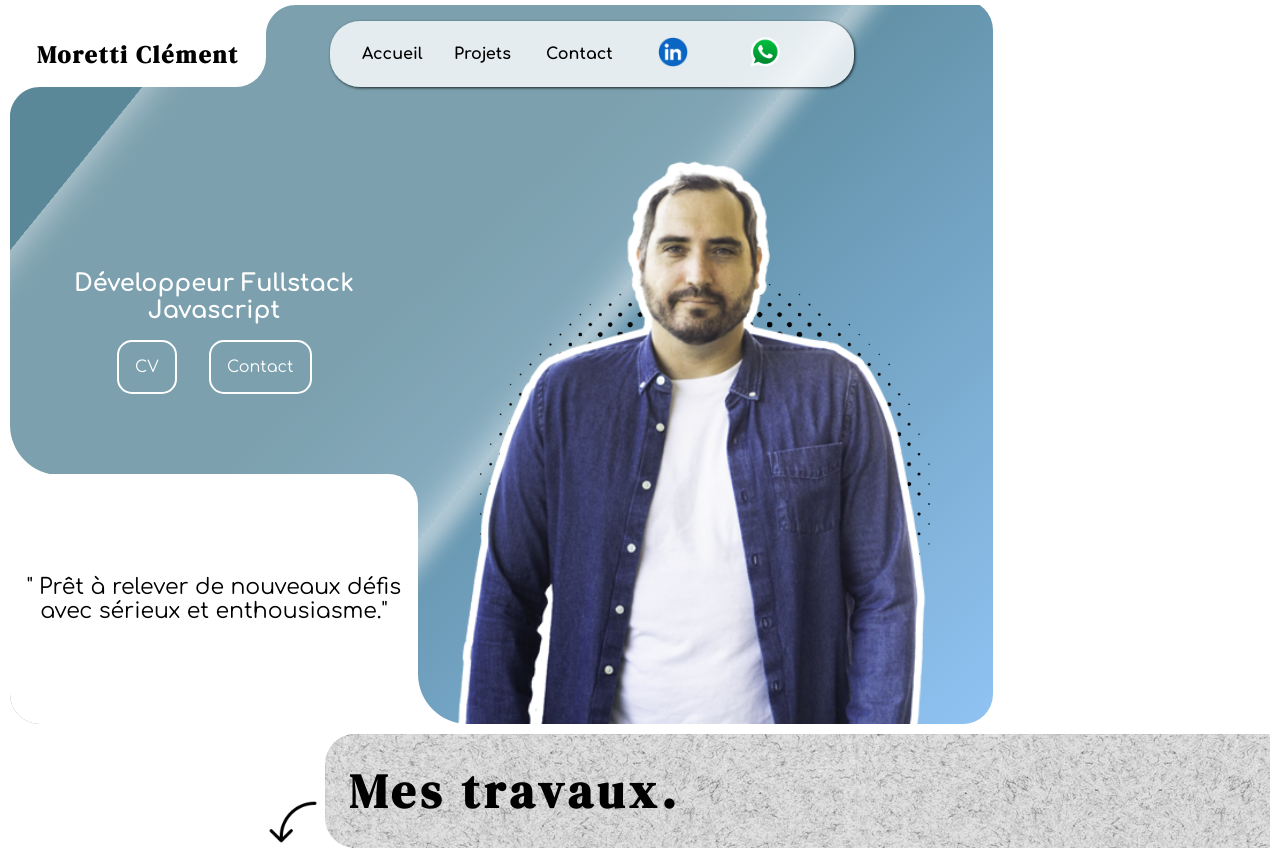
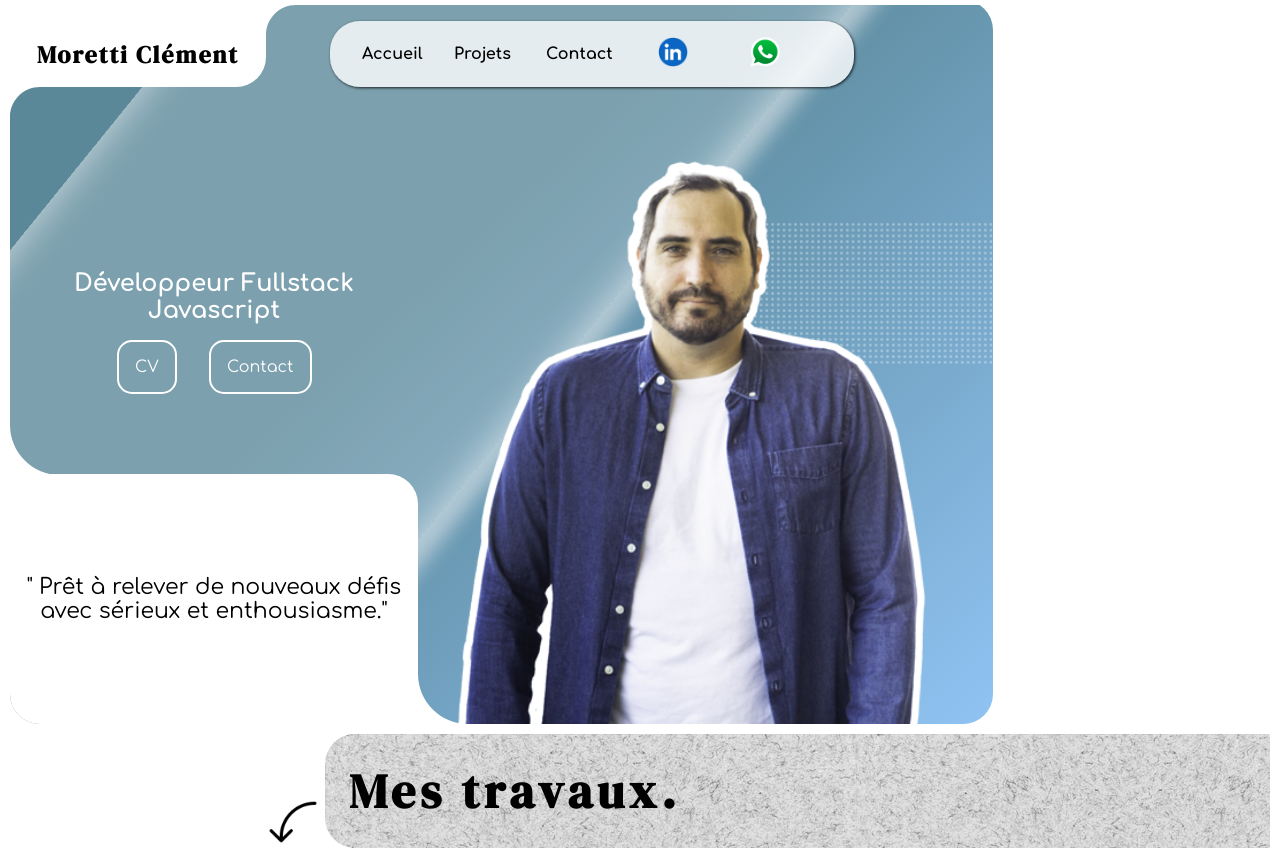
Before and after one commit to daddykoala/myPortfolio-nextJS, a Next.js app in the folder portfolio-next/: page / in a window 1280 px wide. Shown: the top 850 px of the page. Built offline with nearby package versions, Linux system fonts and the light colour scheme; grey boxes are pictures that could not be loaded.

Commit message:
modif css

```diff
--- a/portfolio-next/component/about/about.js
+++ b/portfolio-next/component/about/about.js
@@ -11,6 +11,7 @@ import ME from "../../public/png/imageprofil.png";
 import MESMALL from "../../public/png/mesmall1.png";
 import INSTA from "../../public/png/halftone.png";
 import Corner from "../design/corner";
+import AboutPattern1 from "../design/pattern";
 
 function About() {
   //leger parallax lorsqu'on scroole sur page je modifie selon la couche la vitesse de defilement.
@@ -76,14 +77,7 @@ function About() {
                 width={350}
                 height={350}
               />
-
-              <Image
-                className={styles.about__profil__parallax2}
-                src={INSTA}
-                alt="insta"
-                width={screenWidth > 1024 ? 450 : 350}
-                height={screenWidth > 1024 ? 450 : 350}
-              />
+              <AboutPattern1 className={styles.about__profil__parallax2} />
             </div>
           ) : null}
         </div>
@@ -112,14 +106,7 @@ function About() {
             width={screenWidth > 1024 ? 575 : 400}
             height={screenWidth > 1024 ? 575 : 400}
           />
-
-          <Image
-            className={styles.about__profil__parallax2}
-            src={INSTA}
-            alt="insta"
-            width={screenWidth > 1024 ? 450 : 350}
-            height={screenWidth > 1024 ? 450 : 350}
-          />
+          <AboutPattern1 className={styles.about__profil__parallax2} />
         </div>
       ) : null}
     </section>
--- a/portfolio-next/component/design/corner.js
+++ b/portfolio-next/component/design/corner.js
@@ -1,5 +1,5 @@
 import React from 'react'
-import { useSelector } from 'react-redux'
+
 
 
 
--- /dev/null
+++ b/portfolio-next/component/design/pattern.js
@@ -0,0 +1,44 @@
+import React from "react";
+
+export default function aboutPattern1({ className }) {
+  return (
+    <svg
+      className={className}
+      id="10015.io"
+      viewBox="0 0 1000 500"
+      xmlns="http://www.w3.org/2000/svg"
+    >
+      <defs>
+        <pattern
+          id="svg-pattern"
+          x="0"
+          y="0"
+          width="20"
+          height="20"
+          patternUnits="userSpaceOnUse"
+          patternTransform="translate(10, 10) rotate(0) skewX(0)"
+        >
+          <svg width="10" height="10" viewBox="0 0 100 100">
+            <g fill="#ffffff81" opacity="0.7">
+              <circle cx="50" cy="50" r="50"></circle>
+            </g>
+          </svg>
+        </pattern>
+      </defs>
+      <rect
+        x="0"
+        y="0"
+        width="100%"
+        height="100%"
+        fill="rgba(139, 70, 250, 0)"
+      ></rect>
+      <rect
+        x="0"
+        y="0"
+        width="100%"
+        height="100%"
+        fill="url(#svg-pattern)"
+      ></rect>
+    </svg>
+  );
+}
--- a/portfolio-next/src/styles/about.module.scss
+++ b/portfolio-next/src/styles/about.module.scss
@@ -1,9 +1,6 @@
 @use "./vars.scss" as vars;
 
-
-
-
-.container__about{
+.container__about {
   display: grid;
   grid-template-columns: 1fr 1fr;
 
@@ -16,7 +13,7 @@
   border-radius: vars.$border-radius;
   padding-top: 110px;
   position: relative;
-    &__background{
+  &__background {
     position: absolute;
     width: 1500px;
     height: 500px;
@@ -24,23 +21,24 @@
     transform: rotateZ(309deg);
     top: 0px;
     left: -428px;
-        box-shadow: 3px 18px 19px rgba(248, 248, 248, 0.521), inset 0em 0 2.4em rgba(255, 255, 255, 0.623);
+    box-shadow: 3px 18px 19px rgba(248, 248, 248, 0.521),
+      inset 0em 0 2.4em rgba(255, 255, 255, 0.623);
     z-index: 0;
   }
 }
-.about{
+.about {
   color: vars.$color-primary;
   display: flex;
   flex-direction: column;
   justify-content: space-between;
   margin-top: 10rem;
-    &__background{
-        position:absolute;
+  &__background {
+    position: absolute;
     width: 50%;
     height: 100%;
     background-color: black;
   }
-    &__motivation{
+  &__motivation {
     display: flex;
     align-items: center;
     background-color: white;
@@ -48,11 +46,10 @@
     border-radius: 0 vars.$border-radius 0 0;
     height: 250px;
     font-size: 22px;
-        padding:1rem;
+    padding: 1rem;
     position: relative;
     z-index: 54;
     margin-top: 5rem;
-
   }
   &__cornereffectLeft1 {
     display: block;
@@ -60,8 +57,7 @@
     height: auto;
     top: -49px;
     left: 0px;
-        position: absolute
-        ;
+    position: absolute;
     z-index: 50;
 
     transform: rotate(-90deg);
@@ -76,109 +72,94 @@
     transform: rotate(-90deg);
     z-index: 54;
   }
-    &__desc{
+  &__desc {
     margin-bottom: 1rem;
     transform: rotate(0deg);
   }
-    &__button{
+  &__button {
     display: flex;
     gap: 2rem;
     justify-content: center;
-        position: relative
-        ;
+    position: relative;
     z-index: 1;
     transition: vars.$transition-hover;
 
-        &__style{
+    &__style {
       border: solid 2px vars.$color-primary;
       padding: 1rem;
       border-radius: vars.$border-radius-button;
       // transition: transform vars.$transition-hover;
 
-            animation: slideout 0.5s forwards; }
+      animation: slideout 0.5s forwards;
     }
-    &__button__style:hover{
-        // transform: scale(1.1);
+  }
+  &__button__style:hover {
     animation: slidein 0.3s forwards;
   }
   @keyframes slidein {
     from {
-            box-shadow: 0px 0px  vars.$color-about-bs, inset 0px 0px 0em vars.$color-about-bsinset;
+      box-shadow: 0px 0px vars.$color-about-bs,
+        inset 0px 0px 0em vars.$color-about-bsinset;
       transform: scale(1);
     }
 
     to {
-            box-shadow: -11px 15px vars.$color-about-bs, inset 3px -3px 0em vars.$color-about-bsinset;
+      box-shadow: -11px 15px vars.$color-about-bs,
+        inset 3px -3px 0em vars.$color-about-bsinset;
       transform: scale(1.1);
     }
   }
 
   @keyframes slideout {
     from {
-          box-shadow: -11px 15px vars.$color-about-bs, inset 3px -3px 0em vars.$color-about-bsinset;
+      box-shadow: -11px 15px vars.$color-about-bs,
+        inset 3px -3px 0em vars.$color-about-bsinset;
       transform: scale(1.1);
     }
     to {
-          box-shadow: 0px 0px 0px 0px vars.$color-about-bs, 0em 0em 0em 0em vars.$color-about-bsinset;
+      box-shadow: 0px 0px 0px 0px vars.$color-about-bs,
+        0em 0em 0em 0em vars.$color-about-bsinset;
       transform: scale(1);
     }
   }
 
-    // @keyframes initialShadow {
-    //     to {
-    //         box-shadow: 0px 0px 0px 0px rgb(255, 255, 255), 0em 0em 0em 0em rgb(7, 7, 7);
-    //     }
-    // }
-
-    // @keyframes hoverShadow {
-    //     to {
-    //         box-shadow: -11px 15px rgb(255, 255, 255), inset 3px -3px 0em rgb(7, 7, 7);
-    //     }
-    // }
-    &__profil__parallax{
+  &__profil__parallax {
     display: flex;
     align-items: flex-end;
     justify-content: center;
     position: relative;
   }
-    &__profil__parallax3{
+  &__profil__parallax3 {
     margin: 0.5rem;
-
-
-
   }
-    &__profil__parallax2{
-        position :absolute;
+  &__profil__parallax2 {
+    position: absolute;
+    width: 50%;
+    top: 110px;
+    right: 0;
     z-index: 52;
-
   }
-    &__profil__parallax1{
+  &__profil__parallax1 {
     z-index: 53;
-
   }
-
 }
 @media screen and (max-width: 1024px) {
   //voir home.modules pour voir le responsive du parent
-    .container__about{
-
+  .container__about {
     .container__about__background {
       width: 1500px;
       height: 415px;
       left: -548px;
-            box-shadow: 3px 18px 19px rgba(248, 248, 248, 0.521), inset 0em 0 2.4em rgba(255, 255, 255, 0.623);
+      box-shadow: 3px 18px 19px rgba(248, 248, 248, 0.521),
+        inset 0em 0 2.4em rgba(255, 255, 255, 0.623);
     }
-
   }
-.about{
+  .about {
     margin-top: 5rem;
-
-
   }
 }
 @media screen and (max-width: 600px) {
-    .container__about{
-
+  .container__about {
     // height: 65vh;
     overflow: hidden;
     display: flex;
@@ -188,7 +169,7 @@
     }
   }
 
-.about{
+  .about {
     color: vars.$color-primary;
     display: flex;
     flex-direction: column;
@@ -196,34 +177,31 @@
     margin-top: 1.5rem;
 
     padding-top: 0;
-    &__desc{
+    &__desc {
       // transform: rotate(-90deg);
       font-size: 18px;
     }
 
-    &__desc{
+    &__desc {
       margin-bottom: 1rem;
       margin-left: 0.5rem;
-
     }
-    &__button{
+    &__button {
       display: flex;
       width: 100%;
       padding-left: 1rem;
       padding-right: 1rem;
       margin-bottom: 2rem;
 
-        & a{
+      & a {
         margin-left: 0.5rem;
       }
     }
-    &__motivation{
+    &__motivation {
       height: auto;
       font-size: 18px;
-
-
     }
-    &__profil__parallax{
+    &__profil__parallax {
       display: flex;
       right: 0;
       bottom: 0;
@@ -235,21 +213,14 @@
       margin-left: 50%;
       transform: translateX(-50%);
       background-color: vars.$color-background-about;
-
-
-
-
     }
-    &__profil__parallax2{
+    &__profil__parallax2 {
       // position :absolute;
       z-index: 52;
-
     }
-    &__profil__parallax1{
+    &__profil__parallax1 {
       z-index: 53;
       margin-top: 1rem;
-
-    }
-
     }
   }
+}
```
Also changed, not shown: portfolio-next/public/svg/circle-about.svg (added). Lines whose indentation alone changed are shown as unchanged.
